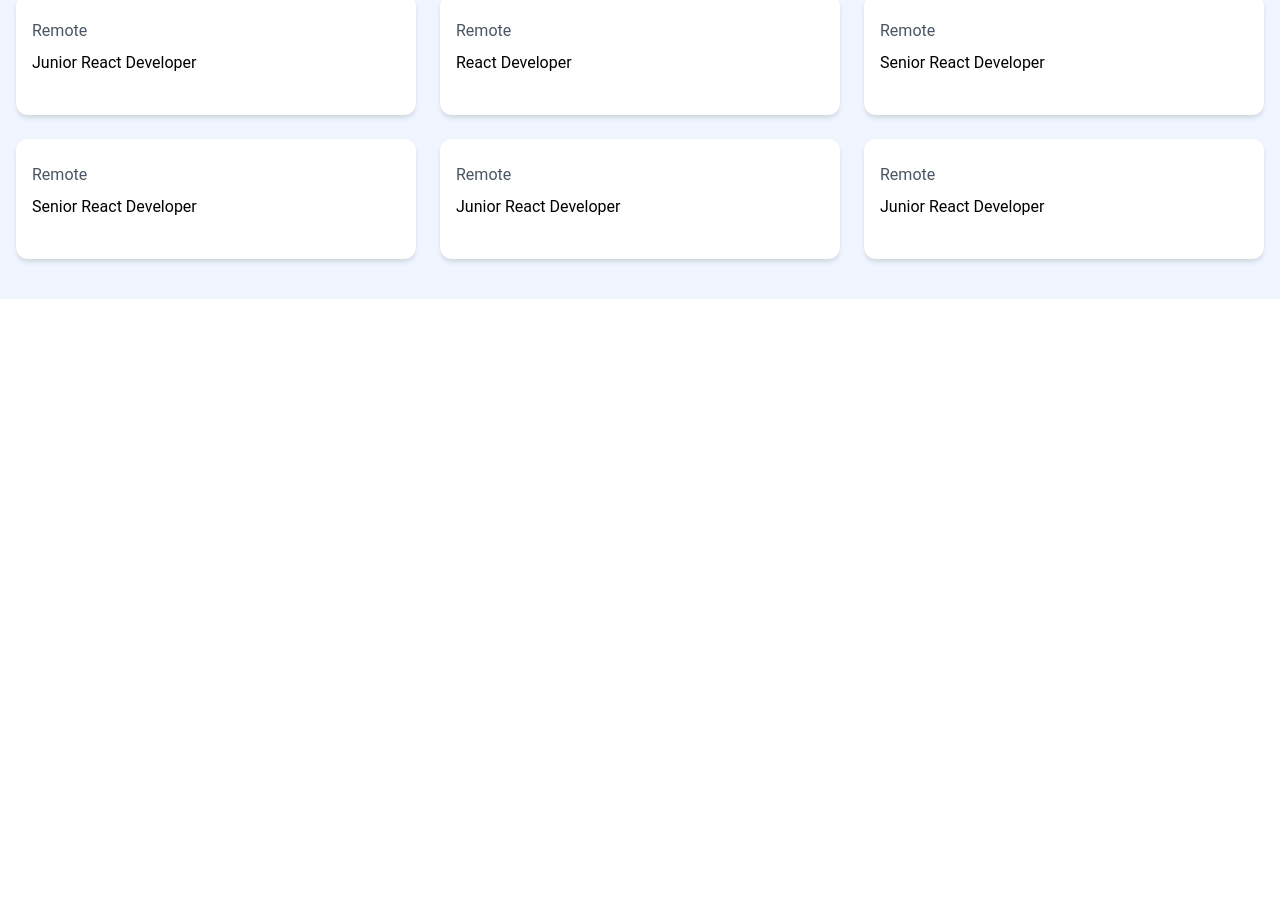
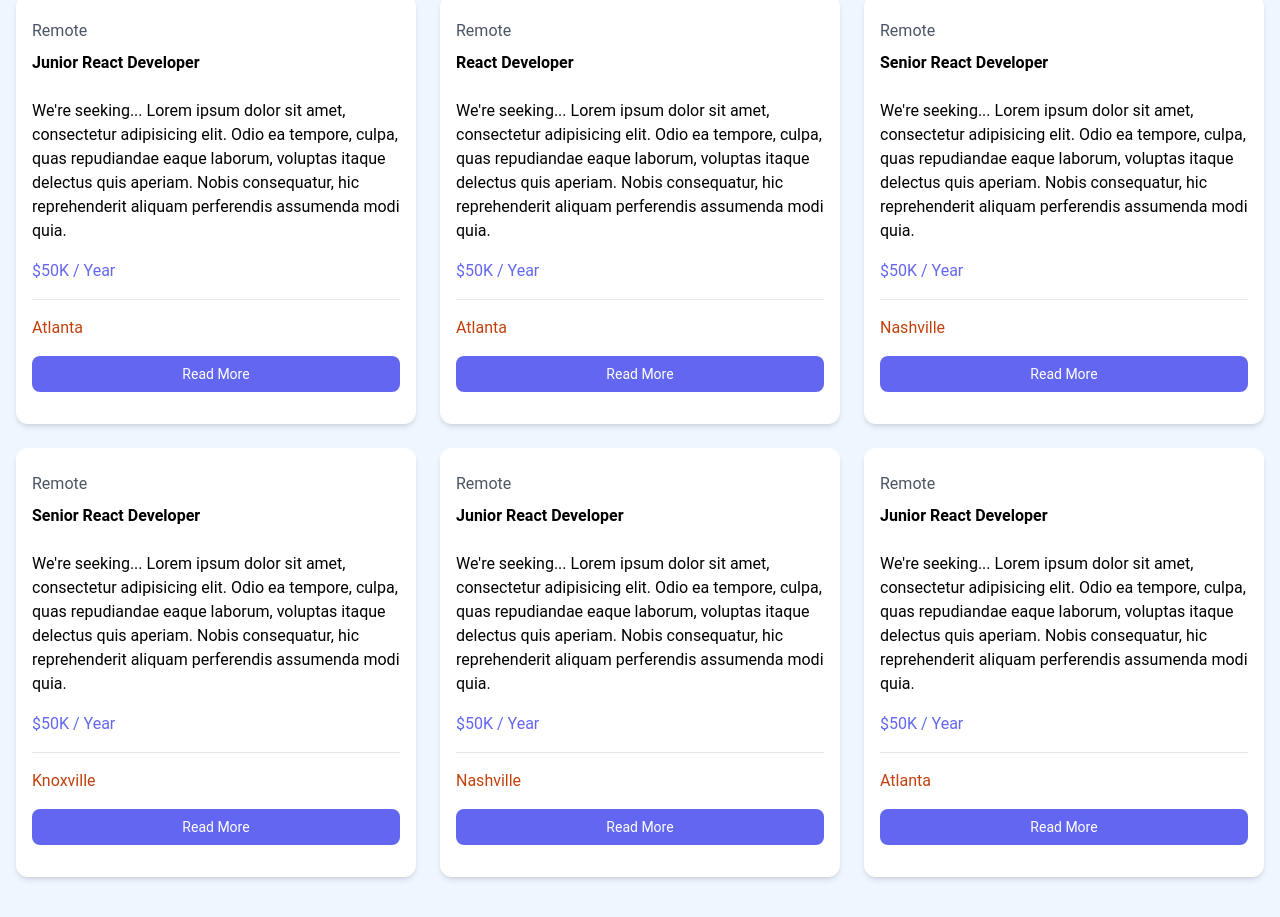
Before and after one commit to joelyles/react-course-02, a React (Vite) app: page / in a window 1280 px wide. Shown: the part 698-1615 px from the top of the page. Before the commit the page ends 997 px from the top, so only its background shows below. Built offline with nearby package versions, Linux system fonts and the light colour scheme.

Commit message:
listing component and detail

```diff
--- /dev/null
+++ b/src/components/JobListing.jsx
@@ -0,0 +1,23 @@
+const JobListing = ({ job }) => {
+  return (
+    <div className="bg-white shadow-md rounded-xl relative">
+      <div className="p-4">
+        <div className="mb-6">
+          <div className="text-gray-600 my-2">{ job.location }</div>
+          <h3 className="font-bold">{ job.title }</h3>
+        </div>
+        <div>
+          <div>{ job.description }</div>
+          <div className="my-4 text-indigo-500">{ job.salary } / Year</div>
+        </div>
+        <hr />
+        <div className="flex flex-col lg:flex-col justify-between mb-4">
+          <div className="my-4 text-orange-700">{ job.city }</div>
+          <button className="h-[36px] text-white bg-indigo-500 rounded-lg p-2 text-center text-sm">Read More</button>
+        </div>
+      </div>
+    </div>
+  )
+}
+
+export default JobListing
--- a/src/components/JobListings.jsx
+++ b/src/components/JobListings.jsx
@@ -1,4 +1,5 @@
 import jobs from "../jobs.json"
+import JobListing from "./JobListing"
 
 const JobListings = () => {
   return (
@@ -8,18 +9,8 @@ const JobListings = () => {
         {/* wrapper for listings */}
         <div className="grid grid-cols-1 md:grid-cols-3 gap-6">
           { jobs.map((job) => (
-          <div className="bg-white shadow-md rounded-xl relative">
-            <div className="p-4">
-              <div className="mb-6">
-                <div className="text-gray-600 my-2">{ job.location }</div>
-                <h3>{ job.title }</h3>
-              </div>
-
-              <div></div>
-            </div>
-          </div>
-          )) }
-
+          <JobListing key={ job.id } job={ job }/>
+          ))}
         </div>
       </div>
     </section>
--- a/src/jobs.json
+++ b/src/jobs.json
@@ -6,6 +6,7 @@
     "description": "We're seeking... Lorem ipsum dolor sit amet, consectetur adipisicing elit. Odio ea tempore, culpa, quas repudiandae eaque laborum, voluptas itaque delectus quis aperiam. Nobis consequatur, hic reprehenderit aliquam perferendis assumenda modi quia.",
     "location": "Remote",
     "salary": "$50K",
+    "city": "Atlanta",
     "company": {
       "name": "Star Venture",
       "description": "Star Venture is.. Lorem ipsum dolor sit amet, consectetur adipisicing elit. Odio ea tempore, culpa, quas repudiandae eaque laborum, voluptas itaque delectus quis aperiam. Nobis consequatur, hic reprehenderit aliquam perferendis assumenda modi quia.",
@@ -18,6 +19,7 @@
     "description": "We're seeking... Lorem ipsum dolor sit amet, consectetur adipisicing elit. Odio ea tempore, culpa, quas repudiandae eaque laborum, voluptas itaque delectus quis aperiam. Nobis consequatur, hic reprehenderit aliquam perferendis assumenda modi quia.",
     "location": "Remote",
     "salary": "$50K",
+    "city": "Atlanta",
     "company": {
       "name": "Star Venture",
       "description": "Star Venture is.. Lorem ipsum dolor sit amet, consectetur adipisicing elit. Odio ea tempore, culpa, quas repudiandae eaque laborum, voluptas itaque delectus quis aperiam. Nobis consequatur, hic reprehenderit aliquam perferendis assumenda modi quia.",
@@ -30,6 +32,7 @@
     "description": "We're seeking... Lorem ipsum dolor sit amet, consectetur adipisicing elit. Odio ea tempore, culpa, quas repudiandae eaque laborum, voluptas itaque delectus quis aperiam. Nobis consequatur, hic reprehenderit aliquam perferendis assumenda modi quia.",
     "location": "Remote",
     "salary": "$50K",
+    "city": "Nashville",
     "company": {
       "name": "Star Venture",
       "description": "Star Venture is.. Lorem ipsum dolor sit amet, consectetur adipisicing elit. Odio ea tempore, culpa, quas repudiandae eaque laborum, voluptas itaque delectus quis aperiam. Nobis consequatur, hic reprehenderit aliquam perferendis assumenda modi quia.",
@@ -42,6 +45,7 @@
     "description": "We're seeking... Lorem ipsum dolor sit amet, consectetur adipisicing elit. Odio ea tempore, culpa, quas repudiandae eaque laborum, voluptas itaque delectus quis aperiam. Nobis consequatur, hic reprehenderit aliquam perferendis assumenda modi quia.",
     "location": "Remote",
     "salary": "$50K",
+    "city": "Knoxville",
     "company": {
       "name": "Star Venture",
       "description": "Star Venture is.. Lorem ipsum dolor sit amet, consectetur adipisicing elit. Odio ea tempore, culpa, quas repudiandae eaque laborum, voluptas itaque delectus quis aperiam. Nobis consequatur, hic reprehenderit aliquam perferendis assumenda modi quia.",
@@ -54,6 +58,7 @@
     "description": "We're seeking... Lorem ipsum dolor sit amet, consectetur adipisicing elit. Odio ea tempore, culpa, quas repudiandae eaque laborum, voluptas itaque delectus quis aperiam. Nobis consequatur, hic reprehenderit aliquam perferendis assumenda modi quia.",
     "location": "Remote",
     "salary": "$50K",
+    "city": "Nashville",
     "company": {
       "name": "Star Venture",
       "description": "Star Venture is.. Lorem ipsum dolor sit amet, consectetur adipisicing elit. Odio ea tempore, culpa, quas repudiandae eaque laborum, voluptas itaque delectus quis aperiam. Nobis consequatur, hic reprehenderit aliquam perferendis assumenda modi quia.",
@@ -66,6 +71,7 @@
     "description": "We're seeking... Lorem ipsum dolor sit amet, consectetur adipisicing elit. Odio ea tempore, culpa, quas repudiandae eaque laborum, voluptas itaque delectus quis aperiam. Nobis consequatur, hic reprehenderit aliquam perferendis assumenda modi quia.",
     "location": "Remote",
     "salary": "$50K",
+    "city": "Atlanta",
     "company": {
       "name": "Star Venture",
       "description": "Star Venture is.. Lorem ipsum dolor sit amet, consectetur adipisicing elit. Odio ea tempore, culpa, quas repudiandae eaque laborum, voluptas itaque delectus quis aperiam. Nobis consequatur, hic reprehenderit aliquam perferendis assumenda modi quia.",
```
